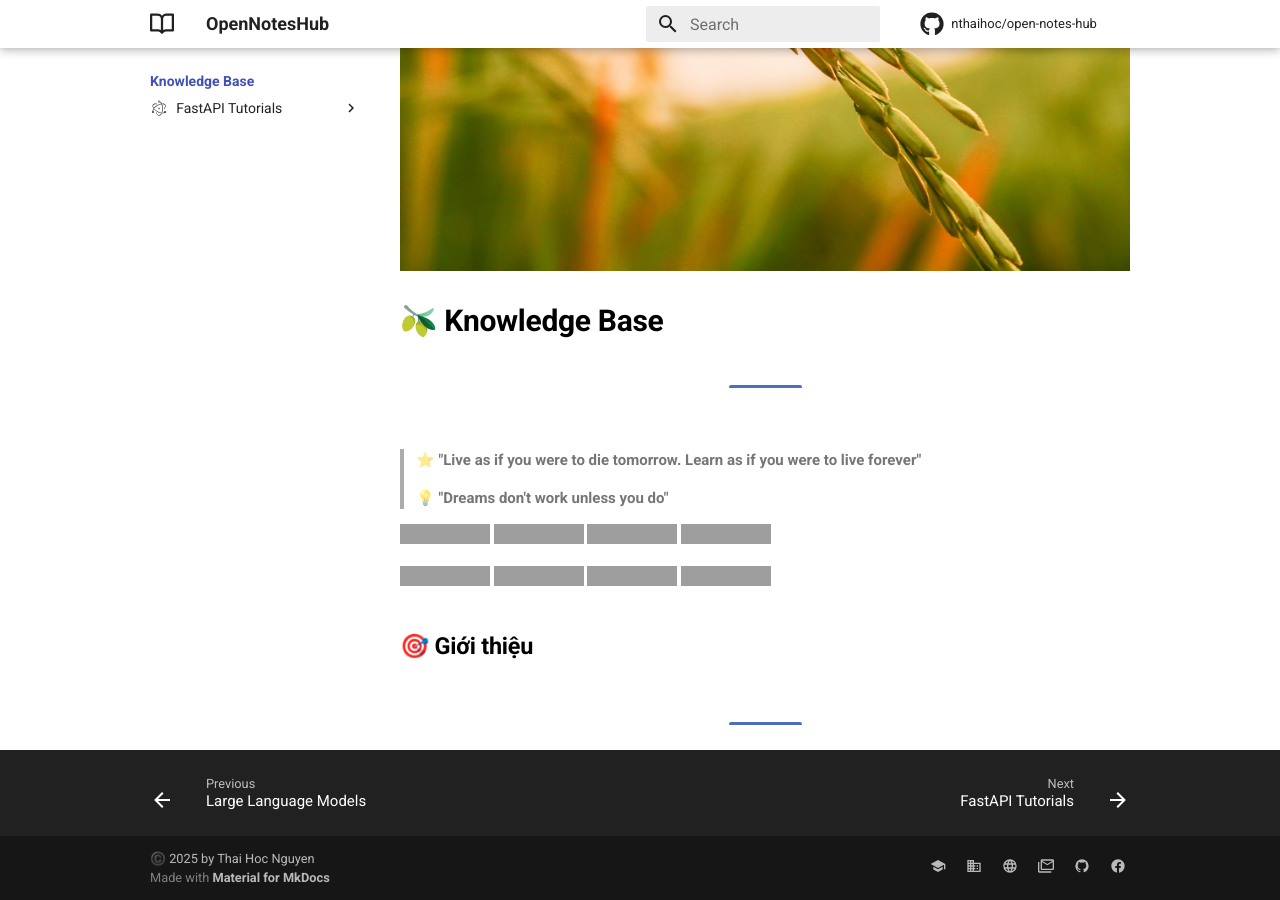
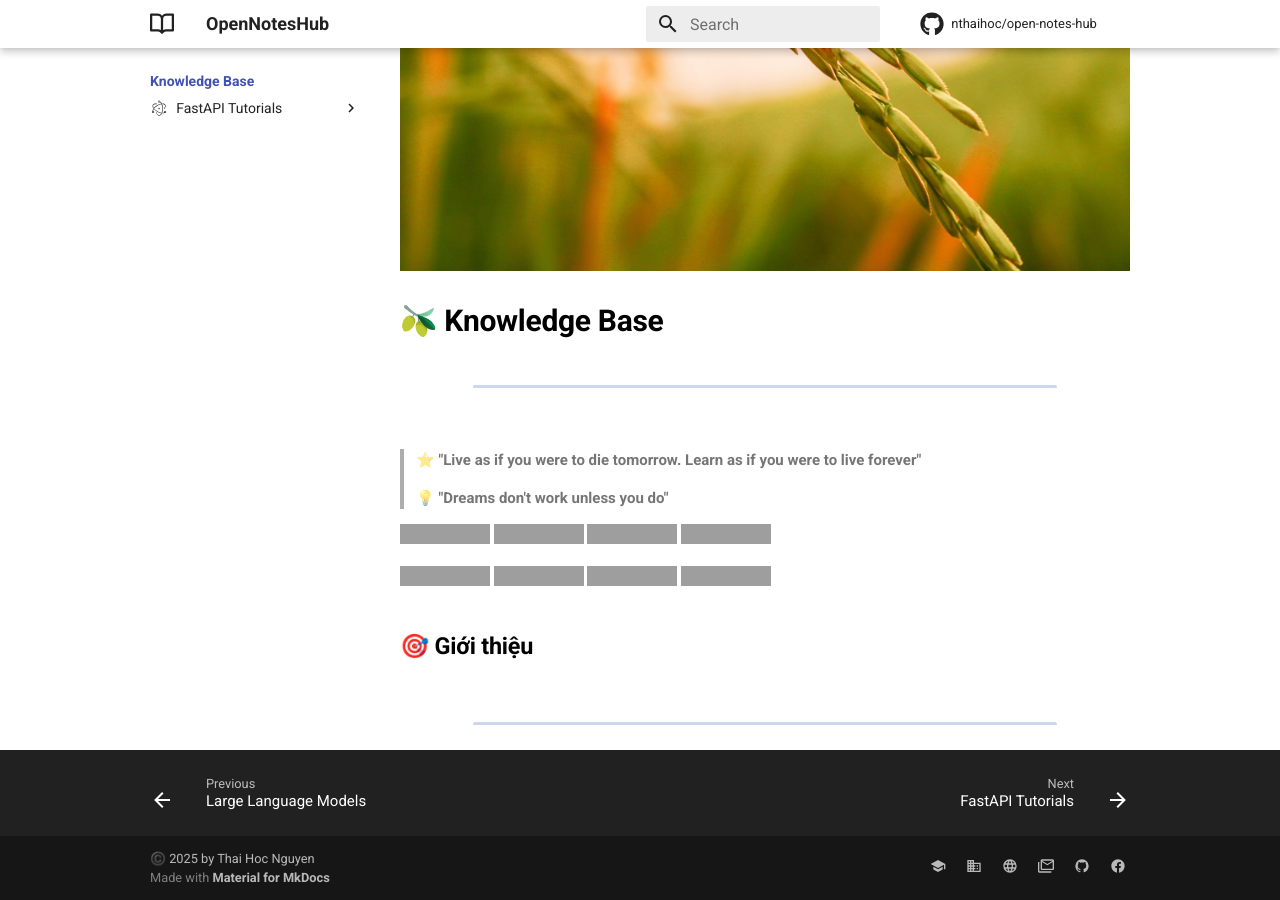
Before and after one commit to nthaihoc/open-notes-hub, an MkDocs documentation site: the page built from docs/knowledge-base/README.md, in a window 1280 px wide and 900 px high, scrolled down 456 px. Built offline with MkDocs 1.6.1 and Material for MkDocs 9.7.7, drawn with Linux system fonts in a browser that asks for light colours; comment, search, counter and statistics services are not loaded; grey boxes are pictures that could not be loaded.

```diff
--- a/docs/stylesheets/extra.css
+++ b/docs/stylesheets/extra.css
@@ -71,9 +71,9 @@
 
 .md-typeset hr {
   border: 0;
-  width: 10%;
+  width: 80%;
   border-top: 3px solid #0033a0;
   border-radius: 5px;
   margin: 4em auto;
-  opacity: 0.7;
+  opacity: 0.2;
 }
```
